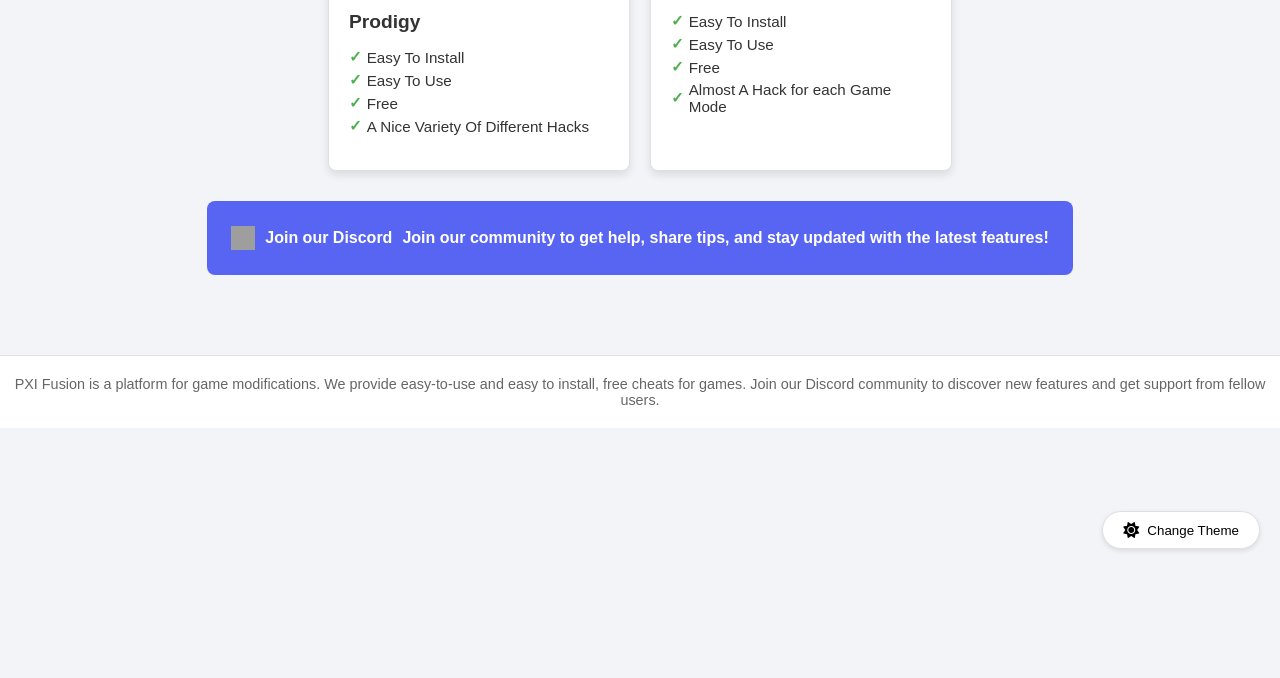
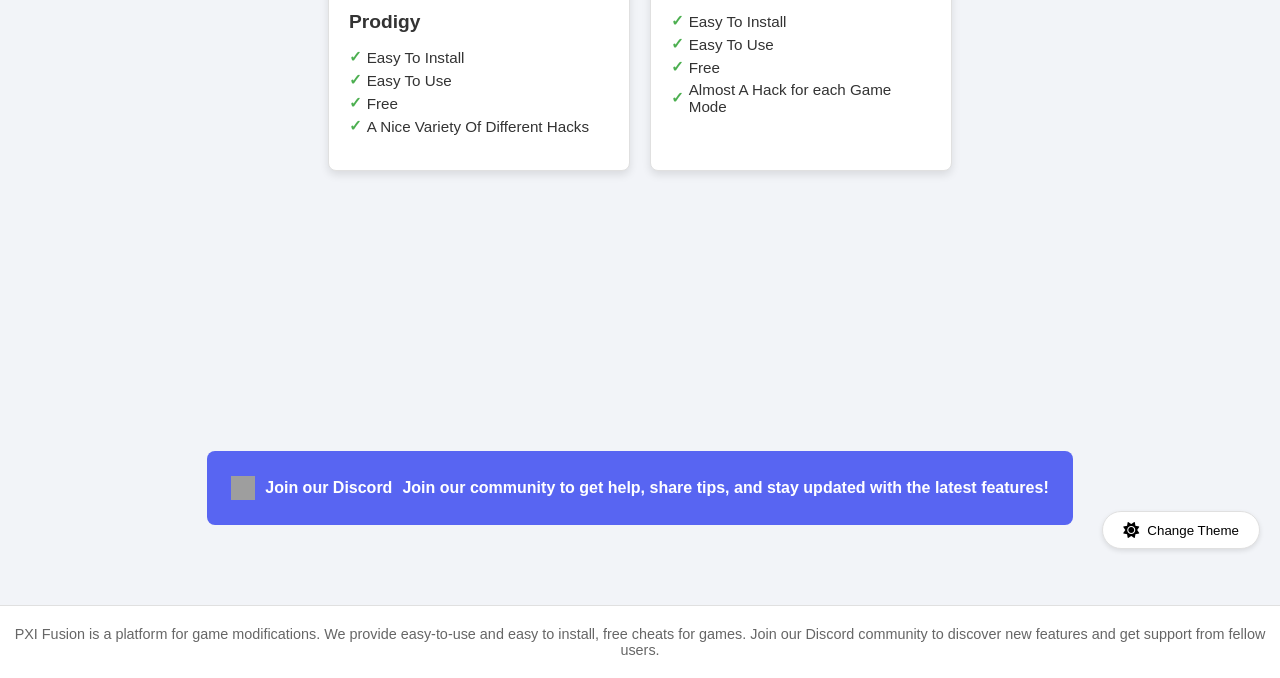
Before and after one commit to DragonProdHax/pxi-fusion-website, a plain HTML site: page index.html in a window 1280 px wide. Shown: the part 231-909 px from the top of the page. Before the commit the page ends 800 px from the top, so only its background shows below. Drawn offline with Linux system fonts and the light colour scheme; grey boxes are pictures that could not be loaded.

Commit message:
More fixes

```diff
--- a/index.html
+++ b/index.html
@@ -235,17 +235,17 @@
             }
         </script>
     </div>
-<script async src="https://pagead2.googlesyndication.com/pagead/js/adsbygoogle.js?client=ca-pub-8739942460911283" crossorigin="anonymous"></script>
-    <!-- PXI Fusion Add 1 -->
+<!-- PXI Fusion Ad 1 -->
 <ins class="adsbygoogle"
-         style="display:block"
+     style="display:block; min-width: 300px; min-height: 250px; width: 100%;"
      data-ad-client="ca-pub-8739942460911283"
      data-ad-slot="7456881906"
      data-ad-format="auto"
-         data-full-width-responsive="true"
-         style="min-width: 300px; min-height: 250px;"></ins>
+     data-full-width-responsive="true"></ins>
 <script>
+    window.onload = function() {
         (adsbygoogle = window.adsbygoogle || []).push({});
+    };
 </script>
 
     <a href="https://discord.gg/HXvAbHbNUJ" class="discord-button" target="_blank">
```
Lines whose indentation alone changed are shown as unchanged.
